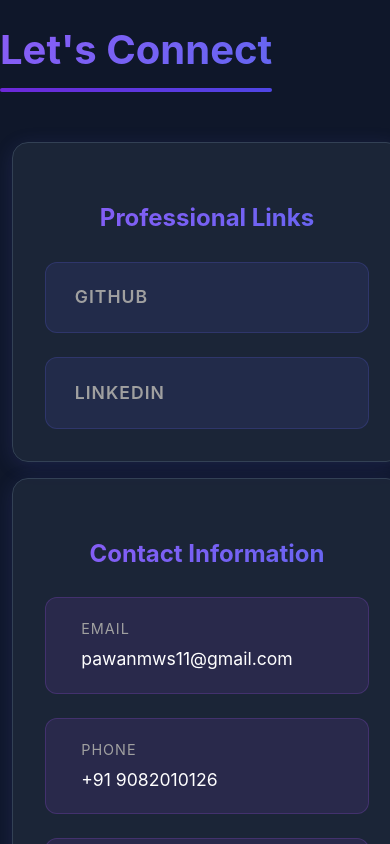
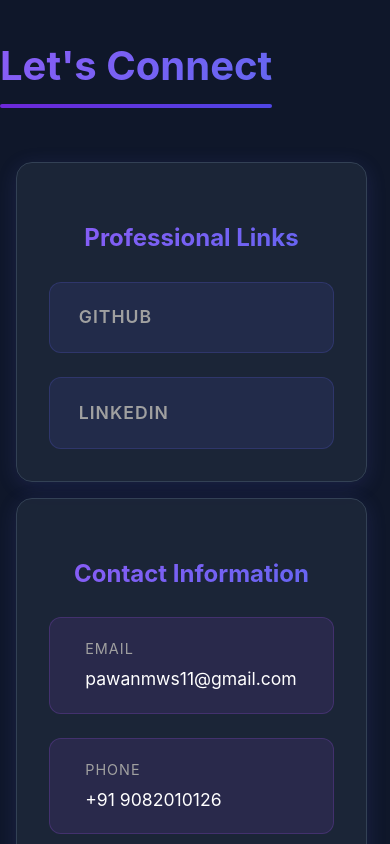
Before and after one commit to PawanMayekar/portfolio, a React (Create React App) app: page / in a window 390 px wide. Shown: the part 7100-7944 px from the top of the page. Built offline with nearby package versions, Linux system fonts and the light colour scheme.

Commit message:
final allignment

```diff
--- a/src/App.css
+++ b/src/App.css
@@ -729,8 +729,9 @@
   .skills-grid,
   .projects-grid,
   .contact-grid {
-    padding: 0.75rem;
+    padding: 0.75;
     gap: 1rem;
+    width: 90%;
   }
 
   .nav-blocks {
```
